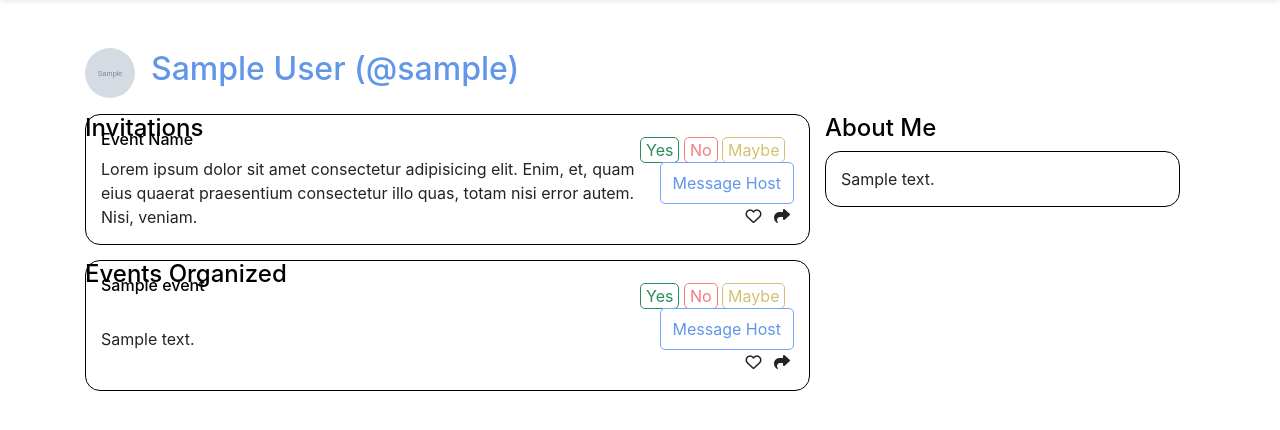
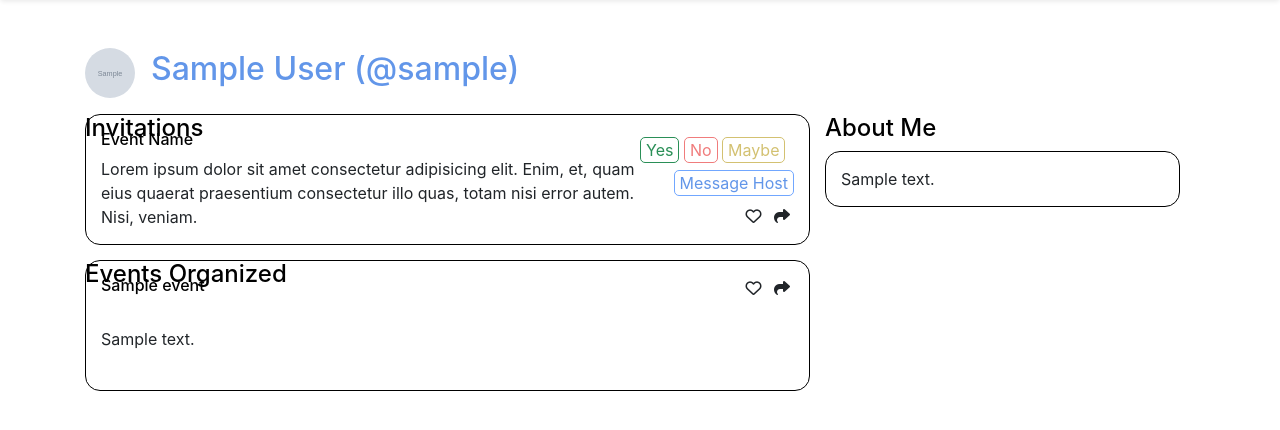
Before and after one commit to quyenxhuynh/invit.io, a PHP site: page /profile.php in a window 1280 px wide. Shown: the part 82-512 px from the top of the page. Run offline with PHP 8.4, Linux system fonts and the light colour scheme; the visitor is signed in with stand-in values (Sample User, id 1); tables that the repository leaves empty or names only in its code hold one stand-in row (values such as "Sample post"); grey boxes marked "Sample" are stand-in pictures; a stand-in replaces the project's code that opens the database connection; some libraries are stand-ins or nearby versions.

Commit message:
remove btns if own event

```diff
--- a/css/main.css
+++ b/css/main.css
@@ -76,7 +76,6 @@ a:hover {
     background-color: #ec6452;
     color: white;
 }
-
 
 .profile-pic {
     height: 50px;
--- a/profile.php
+++ b/profile.php
@@ -107,7 +107,7 @@
 							<a href="" class='btn-maybe'>Maybe</a>
 						</div>
 						<div class='mb-2 right'>
-							<a href="" class='btn-blue-muted-outline'>Message Host</a>
+							<a href="" class='btn-blue-muted-outline btn-invite'>Message Host</a>
 						</div>
 						<div class='right'>
 							<span class="heart-toggle mx-1">
@@ -123,8 +123,8 @@
 
 			<!-- EVENT LOOP 2 HERE -->
 			<?php
-				$sql = "SELECT * FROM Event WHERE organizer='$username' LIMIT 4";
-				$rs = $con->query($sql);
+			$sql = "SELECT * FROM Event WHERE organizer='$username' LIMIT 4";
+			$rs = $con->query($sql);
 			?>
 
 			<div id="events-organized">
@@ -134,17 +134,20 @@
 						echo "<h4>Events Organized</h4><div class='event rounded-outline'>
 						<div class='left-event'>
 							<h6>" . $row['event_title'] . "</h6>
-							<div class='event-description'>" . $row['description'] ."</div>
+							<div class='event-description'>" . $row['description'] . "</div>
 						</div>
-						<div class='right-event'>
-							<div class='my-2'>
+						<div class='right-event'>";
+						if ($username != $_SESSION['logged_in']) {
+							echo "<div class='my-2'>
 								<a href='' class='btn-yes'>Yes</a>
 								<a href='' class='btn-no'>No</a>
 								<a href='' class='btn-maybe'>Maybe</a>
 							</div>
 							<div class='mb-2 right'>
-								<a href='/invit.io/new-msg.php?user=" . $username . "' class='btn-blue-muted-outline'>Message Host</a>
-							</div>
+							<a href='/invit.io/new-msg.php?user=" . $username . "' class='btn-blue-muted-outline btn-invite'>Message Host</a></div>";
+						}
+
+						echo "
 							<div class='right'>
 								<span class='heart-toggle mx-1'>
 									<i class='event-icon far fa-heart'></i>
```
